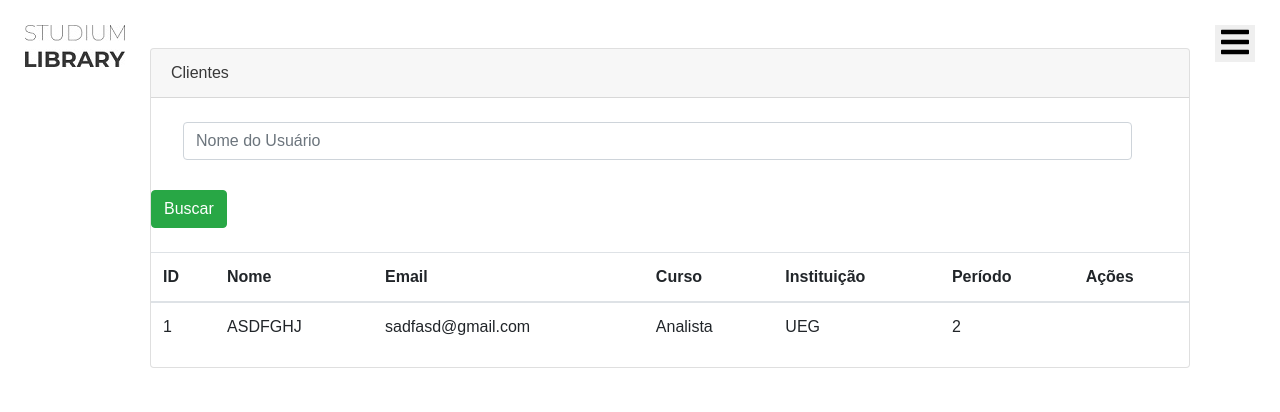
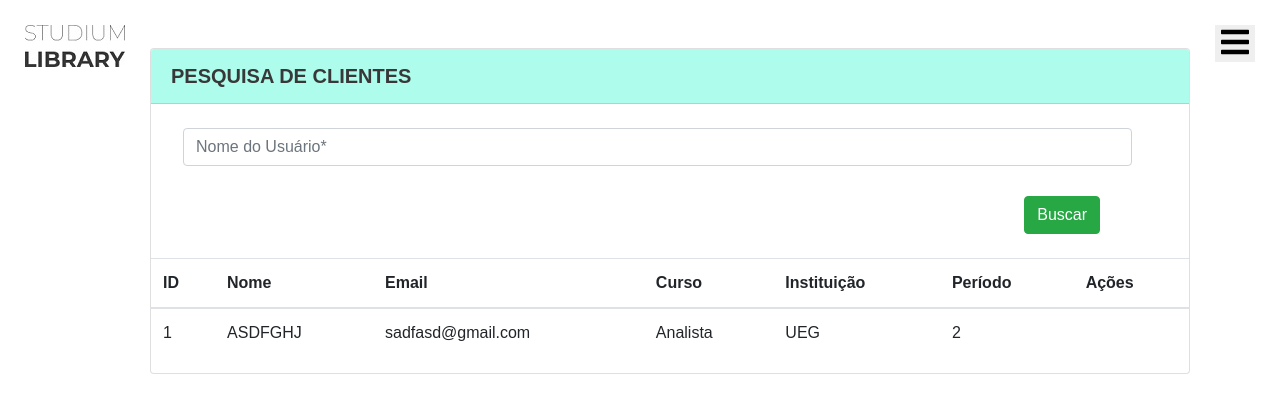
Before and after one commit to welsonjnr/studium-frontend, a React (Create React App) app: page /#/pesquisa-cliente in a window 1280 px wide. Shown: the top 412 px of the page. Built offline with nearby package versions, Linux system fonts and the light colour scheme.

Commit message:
Personalização da Pesquisa de Clientes e Envio de Parâmetros para o Back End

```diff
--- /dev/null
+++ b/src/app/service/pesquisaClientService.js
@@ -0,0 +1,15 @@
+import ApiService from '../apiService'
+
+export default class pesquisaClientService extends ApiService{
+
+    constructor(){
+        super('/clients')
+    }
+
+    pesquisarClientes(clienteFiltro){
+        let params = `?nome=${clienteFiltro.nome}`
+
+
+        return this.get(params)
+    }
+}
--- a/src/components/sidebar/sidebar.js
+++ b/src/components/sidebar/sidebar.js
@@ -11,10 +11,6 @@ import 'bootstrap/js/src/modal'
 class Sidebar extends React.Component{
 
     render(){
-        function fecharModal(e, destino){
-                e.preventDefault();
-            }
-
         return(
             <div id="main">
                 <div id="logo"> <img src={logo} alt="Alguma coisa"/> </div>
--- a/src/views/usuario/pesquisaUsuario/pesquisaClient.css
+++ b/src/views/usuario/pesquisaUsuario/pesquisaClient.css
@@ -5,10 +5,19 @@
 .card-header{
     font-family: 'Montserrat', sans-serif;
     color: #383838;
-    font-weight: 300;
+    font-size: 20px;
+    font-weight: bold;
 }
 
-.form-control{
+.input-pesquisa{
     margin-top: 1.5rem;
     margin-left: 2rem;
 }
+
+.card-header{
+    background-color: #aefdec;
+}
+
+.btn-pesquisa{
+    float: right;
+}
--- a/src/views/usuario/pesquisaUsuario/pesquisaClient.js
+++ b/src/views/usuario/pesquisaUsuario/pesquisaClient.js
@@ -4,15 +4,40 @@ import './pesquisaClient.css'
 import SelectMenu from '../../../components/selectmenu/selectMenu'
 import TablePesquisaCliente from '../../../components/tablePesquisa/tablePesquisaCliente'
 
+import PesquisaClientService from '../../../app/service/pesquisaClientService'
+import {mensagemErro, mensagemSucesso} from '../../../components/toastr/toastr'
+
 import 'bootstrap/dist/css/bootstrap.min.css';
 
 class PesquisaClient extends React.Component {
 
+    state = {
+        nome:'',
+        clientes : []
+    }
+
+    constructor(){
+        super();
+        this.service = new PesquisaClientService();
+    }
+
+    buscar = () => {
+        const clienteFiltro = {
+            nome: this.state.nome
+        }
+
+        this.service
+            .pesquisarClientes(clienteFiltro)
+            .then(resposta => {
+                mensagemSucesso('Clientes carregados!')
+                this.setState({ clientes: resposta.data  })
+            }).catch( error => {
+                mensagemErro('Não foi possível carregar os dados!')
+            })
+
+    }
+
     render() {
-
-        const lista = [
-            { label: '', value: ''}
-        ]
 
         const clients = [
             {id: '1', nome: 'ASDFGHJ', email:'sadfasd@gmail.com', curso:'Analista', institution:'UEG', period: 2}
@@ -21,14 +46,15 @@ class PesquisaClient extends React.Component {
         return (
         <div className="pt-5">
             <div className="card card-pesquisa">
-                <div className="card-header">Clientes</div>
+                <div className="card-header">PESQUISA DE CLIENTES</div>
                 <div className="row">
                     <div className="col-md-11">
                         <div className="bs-component">
-                        <input type="text" className="form-control"
-                                id="inputNameClient" placeholder="Nome do Usuário"/>
+                        <input type="text" className="form-control input-pesquisa"
+                                value={this.state.nome} onChange={e => this.setState({nome: e.target.value})}
+                                id="inputNameClient" placeholder="Nome do Usuário*"/>
                         </div>
-                        <button className="btn btn-success"> Buscar</button>
+                        <button onClick={this.buscar} type="button" className="btn btn-success btn-pesquisa"> Buscar</button>
                     </div>
                 </div>
                 <div className="row pt-4">
```
